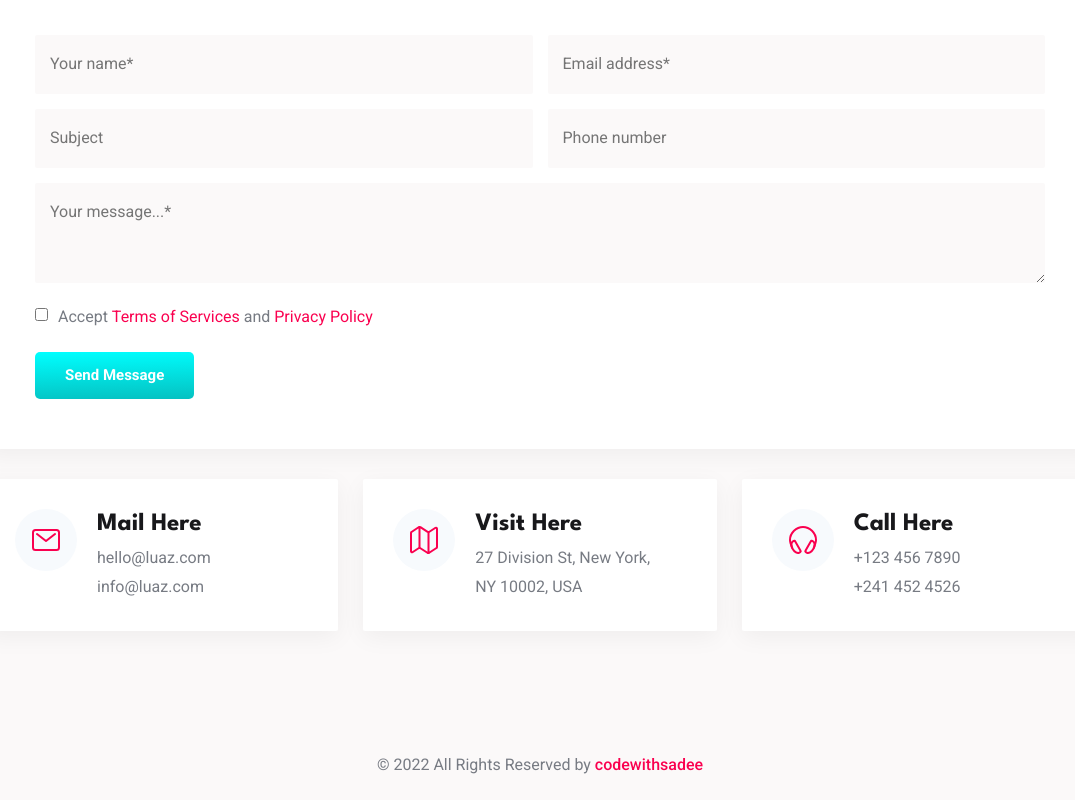
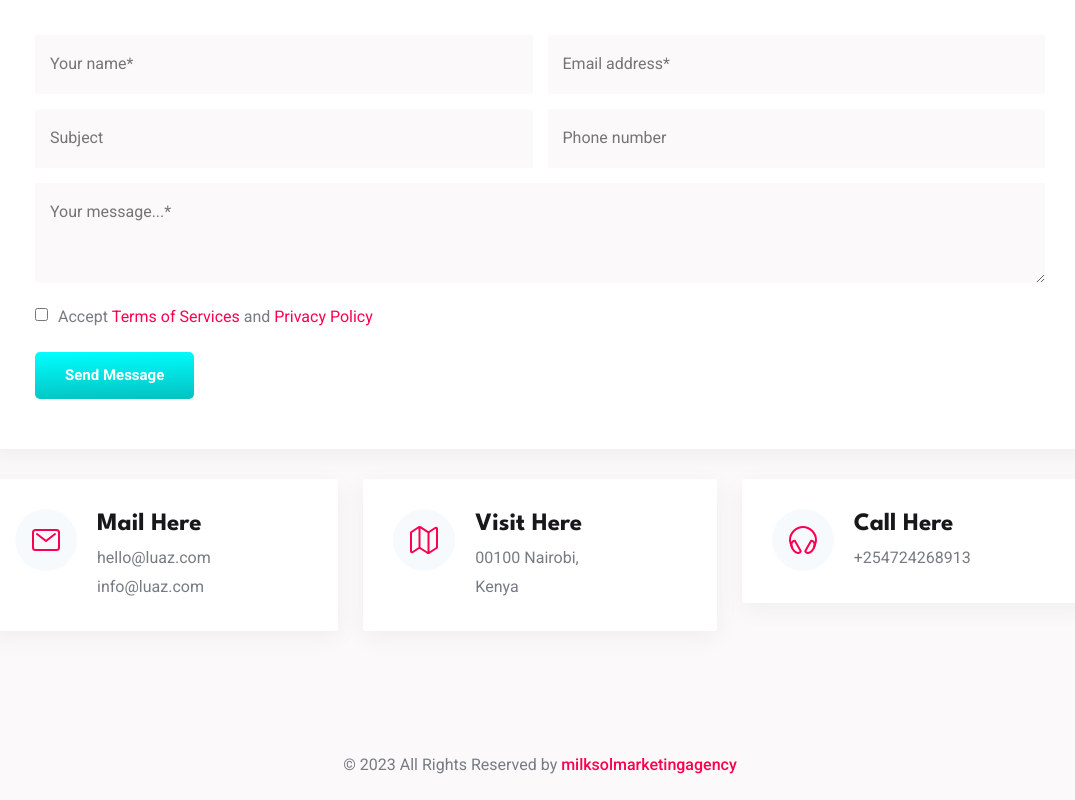
Before and after one commit to MildredKoskei/milksol-marketing-agency, a plain HTML site: page index.html in a window 1280 px wide. Shown: the part 5557-6357 px from the top of the page, without its empty margins (100-1175 px from the left). Drawn offline with nearby package versions, Linux system fonts and the light colour scheme.

```diff
--- a/index.html
+++ b/index.html
@@ -745,8 +745,8 @@
                   <h3 class="h3 card-title">Visit Here</h3>
 
                   <address class="card-address">
-                    27 Division St, New York,<br>
-                    NY 10002, USA
+                    00100 Nairobi,<br>
+                    Kenya
                   </address>
 
                 </div>
@@ -765,8 +765,8 @@
 
                   <h3 class="h3 card-title">Call Here</h3>
 
-                  <a href="tel:+1234567890" class="card-link">+123 456 7890</a>
-                  <a href="tel:+2414524526" class="card-link">+241 452 4526</a>
+                  <a href="tel:+254728332681" class="card-link">+254724268913</a>
+
 
                 </div>
 
@@ -793,7 +793,7 @@
     <div class="container">
 
       <p class="copyright">
-        &copy; 2022 All Rights Reserved by <a href="#" class="copyright-link">codewithsadee</a>
+        &copy; 2023 All Rights Reserved by <a href="#" class="copyright-link">milksolmarketingagency</a>
       </p>
 
     </div>
```
